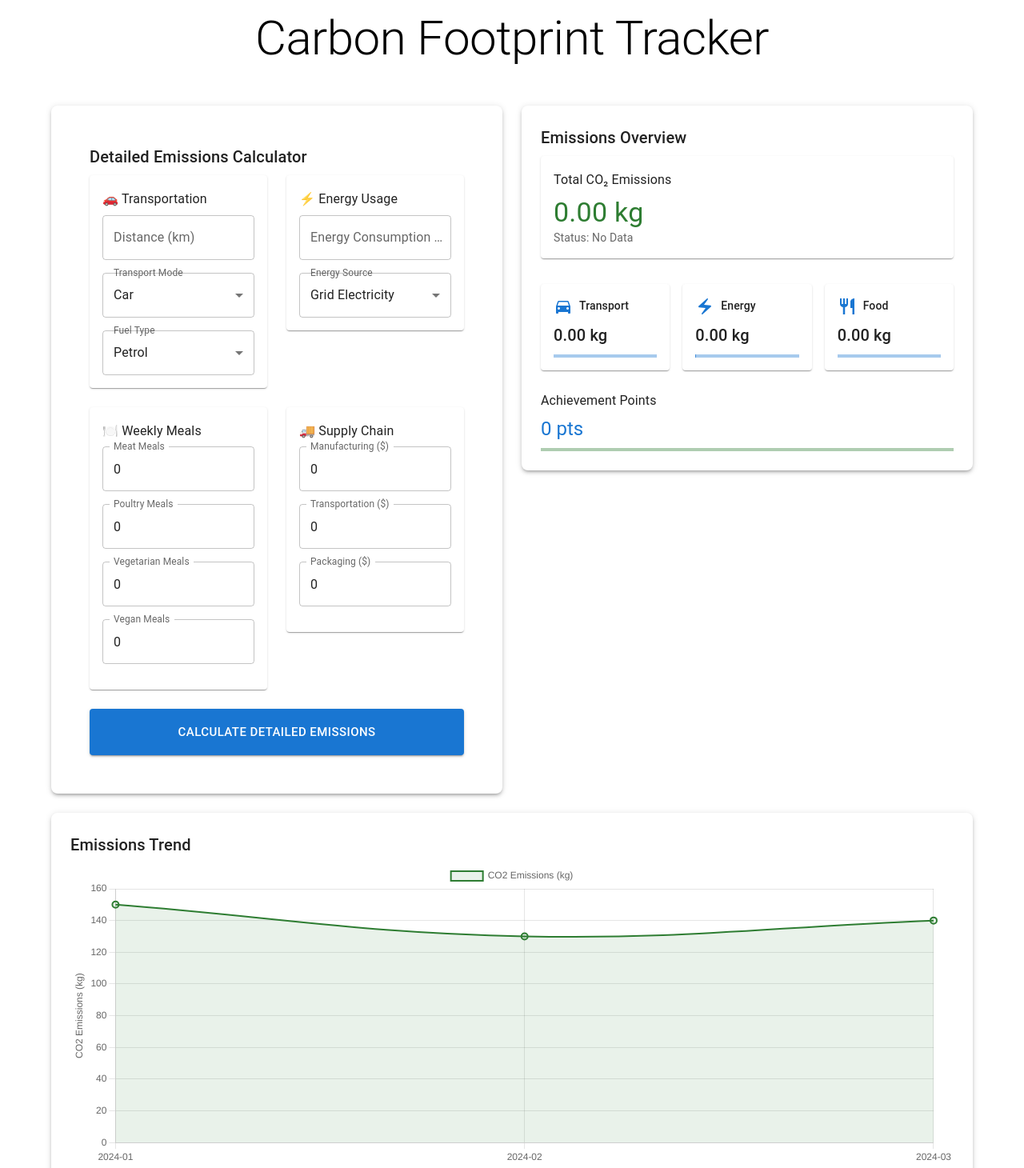
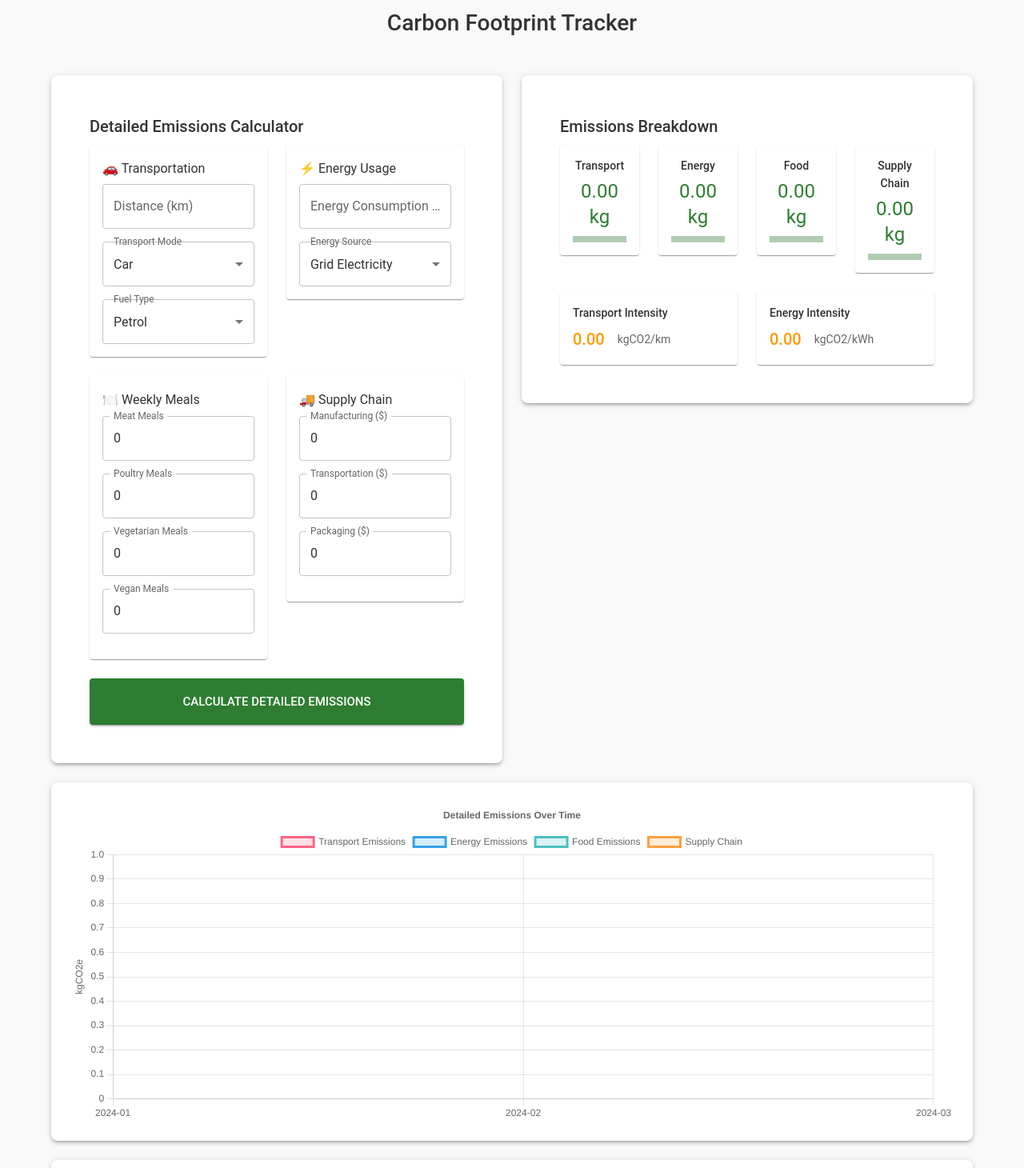
Before and after one commit to bibinbenson/carbon-tracker, a React (Create React App) app: page / in a window 1280 px wide. Shown: the part 20-1480 px from the top of the page at 80% size. Built offline with nearby package versions, Linux system fonts and the light colour scheme.

Commit message:
Fix Virtual Forest NaN issue, update EmissionsChart, and improve UI/UX

```diff
--- a/src/components/Dashboard/EmissionsChart.js
+++ b/src/components/Dashboard/EmissionsChart.js
@@ -1,5 +1,5 @@
 import React from 'react';
-import { Box, Typography } from '@mui/material';
+import { Box } from '@mui/material';
 import {
 Chart as ChartJS,
 CategoryScale,
@@ -25,29 +25,36 @@ ChartJS.register(
 );
 
 const EmissionsChart = ({ data }) => {
-  if (!data || data.length === 0) {
-    return (
-      <Box sx={{ textAlign: 'center', py: 3 }}>
-        <Typography variant="body1" color="text.secondary">
-          No emissions data available yet
-        </Typography>
-      </Box>
-    );
-  }
-
 const chartData = {
-    labels: data.map(d => d.date),
+labels: data?.map(d => d.date) || [],
 datasets: [
 {
-        label: 'CO2 Emissions (kg)',
-        data: data.map(d => d.emissions),
-        borderColor: '#2e7d32',
-        backgroundColor: 'rgba(46, 125, 50, 0.1)',
-        borderWidth: 2,
-        fill: true,
-        tension: 0.4,
-        pointRadius: 4,
-        pointHoverRadius: 6
+label: 'Transport Emissions',
+data: data?.map(d => d.breakdown?.transport) || [],
+borderColor: '#ff6384',
+backgroundColor: 'rgba(255, 99, 132, 0.2)',
+fill: true
+},
+{
+label: 'Energy Emissions',
+data: data?.map(d => d.breakdown?.energy) || [],
+borderColor: '#36a2eb',
+backgroundColor: 'rgba(54, 162, 235, 0.2)',
+fill: true
+},
+{
+label: 'Food Emissions',
+data: data?.map(d => d.breakdown?.food) || [],
+borderColor: '#4bc0c0',
+backgroundColor: 'rgba(75, 192, 192, 0.2)',
+fill: true
+},
+{
+label: 'Supply Chain',
+data: data?.map(d => d.breakdown?.supplyChain) || [],
+borderColor: '#ff9f40',
+backgroundColor: 'rgba(255, 159, 64, 0.2)',
+fill: true
 }
 ]
 };
@@ -56,39 +63,29 @@ const EmissionsChart = ({ data }) => {
 responsive: true,
 maintainAspectRatio: false,
 plugins: {
-      legend: {
-        position: 'top',
+title: {
+display: true,
+text: 'Detailed Emissions Over Time'
 },
 tooltip: {
 mode: 'index',
-        intersect: false,
+intersect: false
 }
 },
 scales: {
 y: {
-        beginAtZero: true,
+stacked: true,
 title: {
 display: true,
-          text: 'CO2 Emissions (kg)'
-        }
-      },
-      x: {
-        title: {
-          display: true,
-          text: 'Month'
+text: 'kgCO2e'
 }
 }
 }
 };
 
 return (
-    <Box>
-      <Typography variant="h6" gutterBottom>
-        Emissions Trend
-      </Typography>
 <Box sx={{ height: 400 }}>
 <Line data={chartData} options={options} />
-      </Box>
 </Box>
 );
 };
--- a/src/components/Gamification/VirtualForest.js
+++ b/src/components/Gamification/VirtualForest.js
@@ -17,7 +17,7 @@ const VirtualForest = ({ healthStatus }) => {
   const forestHealth = typeof healthStatus === 'number' && !isNaN(healthStatus) ? healthStatus : 0;
 
   useEffect(() => {
-    const treeCount = Math.ceil(forestHealth / 20); // Divide health into 5 stages
+    const treeCount = Math.ceil(forestHealth / 20); // Divide health into stages
     const newTrees = Array(5).fill(null).map((_, index) => ({
       id: index,
       stage: index < treeCount ? getTreeStage(forestHealth) : 'SEED',
@@ -90,7 +90,7 @@ const VirtualForest = ({ healthStatus }) => {
                   fontSize: '2rem',
                   cursor: 'pointer',
                   filter: tree.active ? 'none' : 'grayscale(100%)',
-                  transition: 'all 0.3s ease'
+                  transition: 'all .3s ease'
                 }}
               >
                 {TREE_STAGES[tree.stage]}
--- a/src/components/ProgressTracker.js
+++ b/src/components/ProgressTracker.js
@@ -1,97 +1,65 @@
 import React from 'react';
 import { Box, Typography, LinearProgress, Grid, Paper } from '@mui/material';
-import DirectionsCarIcon from '@mui/icons-material/DirectionsCar';
-import ElectricBoltIcon from '@mui/icons-material/ElectricBolt';
-import RestaurantIcon from '@mui/icons-material/Restaurant';
 
-const ProgressTracker = ({ totalEmissions, userPoints }) => {
-  const formatNumber = (value) => {
-    if (typeof value !== 'number') {
-      value = Number(value);
-    }
-    return isNaN(value) ? '0.00' : value.toFixed(2);
-  };
+const formatValue = (value) =>
+isNaN(value) ? '0.00' : Math.abs(value).toFixed(2);
 
-  const calculateProgress = (current) => {
-    const target = 100; // Example target
-    return Math.min((current / target) * 100, 100);
-  };
+const ProgressTracker = ({ totalEmissions, intensityMetrics }) => {
+const emissionStats = [
+{ label: 'Transport', value: totalEmissions?.breakdown?.transport || 0 },
+{ label: 'Energy', value: totalEmissions?.breakdown?.energy || 0 },
+{ label: 'Food', value: totalEmissions?.breakdown?.food || 0 },
+{ label: 'Supply Chain', value: totalEmissions?.breakdown?.supplyChain || 0 }
+];
 
-  const getEmissionLevel = (emissions) => {
-    if (!emissions) return { color: 'success.main', text: 'No Data' };
-    if (emissions < 50) return { color: 'success.main', text: 'Low' };
-    if (emissions < 100) return { color: 'warning.main', text: 'Moderate' };
-    return { color: 'error.main', text: 'High' };
-  };
-
-  const emissionStats = {
-    transport: totalEmissions ? totalEmissions.transport : 0,
-    energy: totalEmissions ? totalEmissions.energy : 0,
-    food: totalEmissions ? totalEmissions.food : 0
-  };
-
-  const total = Object.values(emissionStats).reduce((sum, val) => sum + val, 0);
-  const emissionLevel = getEmissionLevel(total);
+const intensityStats = [
+{ label: 'Transport Intensity', value: intensityMetrics?.transport || 0, unit: 'kgCO2/km' },
+{ label: 'Energy Intensity', value: intensityMetrics?.energy || 0, unit: 'kgCO2/kWh' }
+];
 
 return (
-    <Box>
+<Box sx={{ p: 3, bgcolor: 'background.paper', borderRadius: 2 }}>
 <Typography variant="h6" gutterBottom>
-        Emissions Overview
+Emissions Breakdown
 </Typography>
 
-      <Grid container spacing={2}>
-        <Grid item xs={12}>
-          <Paper sx={{ p: 2, mb: 2 }}>
-            <Typography variant="subtitle1" gutterBottom>
-              Total CO₂ Emissions
+<Grid container spacing={3}>
+{emissionStats.map((stat, index) => (
+<Grid item xs={12} md={3} key={index}>
+<Paper sx={{ p: 2, textAlign: 'center' }}>
+<Typography variant="subtitle2" gutterBottom>
+{stat.label}
 </Typography>
-            <Typography variant="h4" color={emissionLevel.color}>
-              {formatNumber(total)} kg
-            </Typography>
-            <Typography variant="body2" color="text.secondary">
-              Status: {emissionLevel.text}
-            </Typography>
-          </Paper>
-        </Grid>
-
-        {[
-          { icon: DirectionsCarIcon, label: 'Transport', value: emissionStats.transport },
-          { icon: ElectricBoltIcon, label: 'Energy', value: emissionStats.energy },
-          { icon: RestaurantIcon, label: 'Food', value: emissionStats.food }
-        ].map(({ icon: Icon, label, value }) => (
-          <Grid item xs={12} md={4} key={label}>
-            <Paper sx={{ p: 2 }}>
-              <Box sx={{ display: 'flex', alignItems: 'center', mb: 1 }}>
-                <Icon color="primary" sx={{ mr: 1 }} />
-                <Typography variant="subtitle2">{label}</Typography>
-              </Box>
-              <Typography variant="h6">
-                {formatNumber(value)} kg
+<Typography variant="h5" color="primary">
+{formatValue(stat.value)} kg
 </Typography>
 <LinearProgress
 variant="determinate"
-                value={calculateProgress(value)}
-                sx={{ mt: 1 }}
+value={(stat.value / (totalEmissions?.total || 1)) * 100}
+sx={{ mt: 1, height: 8 }}
 />
 </Paper>
 </Grid>
 ))}
+
+{intensityStats.map((stat, index) => (
+<Grid item xs={12} md={6} key={index}>
+<Paper sx={{ p: 2 }}>
+<Typography variant="subtitle2" gutterBottom>
+{stat.label}
+</Typography>
+<Box sx={{ display: 'flex', alignItems: 'center', gap: 2 }}>
+<Typography variant="h6" color="secondary">
+{formatValue(stat.value)}
+</Typography>
+<Typography variant="body2" color="text.secondary">
+{stat.unit}
+</Typography>
+</Box>
+</Paper>
 </Grid>
-
-      <Box sx={{ mt: 3 }}>
-        <Typography variant="subtitle1" gutterBottom>
-          Achievement Points
-        </Typography>
-        <Typography variant="h5" color="primary">
-          {userPoints} pts
-        </Typography>
-        <LinearProgress
-          variant="determinate"
-          value={calculateProgress(userPoints)}
-          color="success"
-          sx={{ mt: 1 }}
-        />
-      </Box>
+))}
+</Grid>
 </Box>
 );
 };
--- a/src/index.js
+++ b/src/index.js
@@ -1,17 +1,16 @@
 import React from 'react';
-import ReactDOM from 'react-dom/client';
-import './index.css';
+import ReactDOM from 'react-dom';
+import { ThemeProvider } from '@mui/material/styles';
+import CssBaseline from '@mui/material/CssBaseline';
 import App from './App';
-import reportWebVitals from './reportWebVitals';
+import theme from './theme';
 
-const root = ReactDOM.createRoot(document.getElementById('root'));
-root.render(
+ReactDOM.render(
   <React.StrictMode>
-    <App />
-  </React.StrictMode>
+    <ThemeProvider theme={theme}>
+      <CssBaseline />
+      <App />
+    </ThemeProvider>
+  </React.StrictMode>,
+  document.getElementById('root')
 );
-
-// If you want to start measuring performance in your app, pass a function
-// to log results (for example: reportWebVitals(console.log))
-// or send to an analytics endpoint. Learn more: https://bit.ly/CRA-vitals
-reportWebVitals();
--- a/src/theme.js
+++ b/src/theme.js
@@ -1,53 +1,41 @@
 import { createTheme } from '@mui/material/styles';
 
-export const lightTheme = createTheme({
+const theme = createTheme({
   palette: {
-    mode: 'light',
-    primary: { main: '#2e7d32' },
+    primary: {
+      main: '#2e7d32', // Green
+    },
+    secondary: {
+      main: '#ff9800', // Orange
+    },
     background: {
-      default: '#f5f5f5',
-      paper: 'rgba(255,255,255,0.9)'
-    }
+      default: '#f9f9f9',
+      paper: '#ffffff',
+    },
+    text: {
+      primary: '#333333',
+      secondary: '#666666',
+    },
   },
-  shadows: Array(25).fill('0 4px 30px rgba(0, 0, 0, 0.05)'),
-  components: {
-    MuiTextField: {
-      styleOverrides: {
-        root: {
-          '& .MuiOutlinedInput-root': {
-            '&.Mui-focused fieldset': {
-              borderColor: '#4caf50',
-              boxShadow: '0 0 0 2px rgba(76,175,80,0.2)'
-            }
-          }
-        }
-      }
-    }
-  }
+  typography: {
+    fontFamily: 'Roboto, Arial, sans-serif',
+    h1: {
+      fontSize: '2rem',
+      fontWeight: 600,
+    },
+    h2: {
+      fontSize: '1.75rem',
+      fontWeight: 500,
+    },
+    body1: {
+      fontSize: '1rem',
+      lineHeight: 1.6,
+    },
+    body2: {
+      fontSize: '0.875rem',
+      lineHeight: 1.5,
+    },
+  },
 });
 
-export const darkTheme = createTheme({
-  palette: {
-    mode: 'dark',
-    primary: { main: '#4caf50' },
-    background: {
-      default: '#121212',
-      paper: 'rgba(30,30,30,0.9)'
-    }
-  },
-  shadows: Array(25).fill('0 4px 30px rgba(255, 255, 255, 0.05)'),
-  components: {
-    MuiTextField: {
-      styleOverrides: {
-        root: {
-          '& .MuiOutlinedInput-root': {
-            '&.Mui-focused fieldset': {
-              borderColor: '#4caf50',
-              boxShadow: '0 0 0 2px rgba(76,175,80,0.2)'
-            }
-          }
-        }
-      }
-    }
-  }
-});
+export default theme;
```
Also changed, not shown: src/App.js (line endings or trailing spaces). Lines whose indentation alone changed are shown as unchanged.
